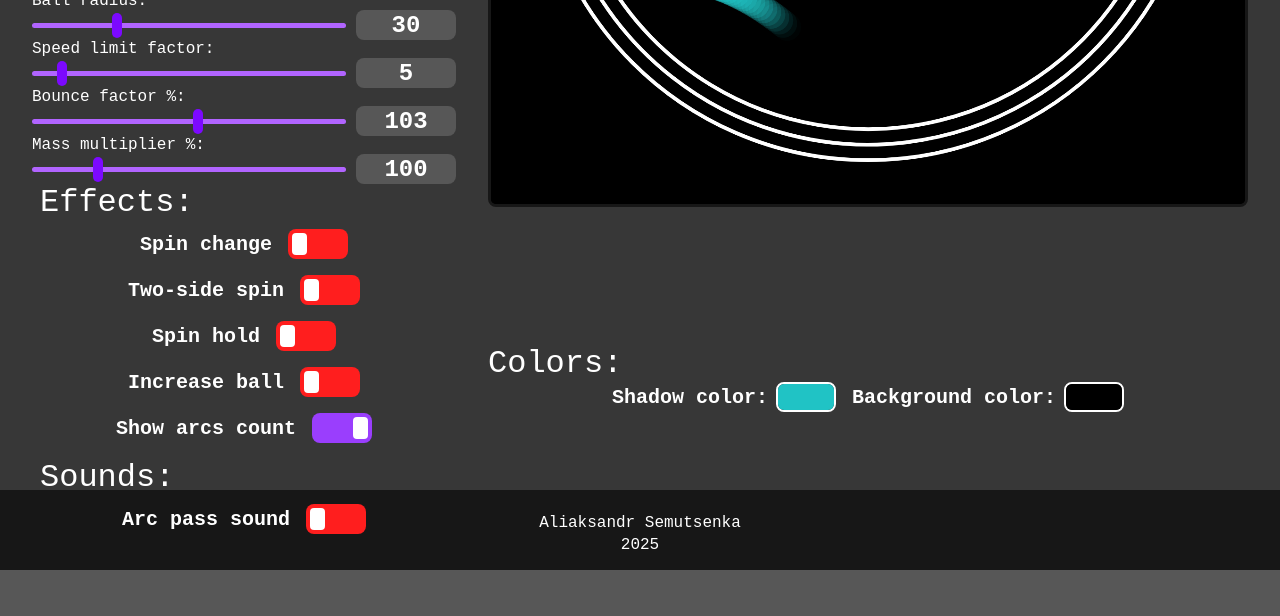
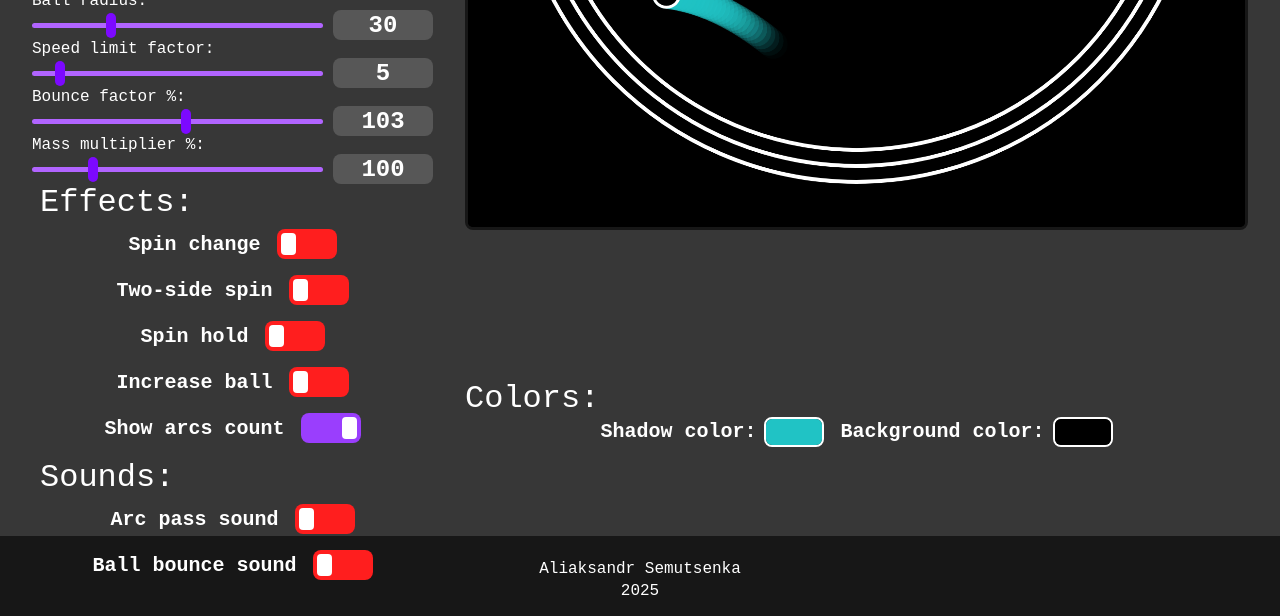
Before and after one commit to Zabrafax/adhd-trap, a plain HTML site: page index.html in a window 1280 px wide. Shown: the part 665-1281 px from the top of the page. Before the commit the page ends 1235 px from the top, so only its background shows below. Drawn offline with Linux system fonts and the light colour scheme.

Commit message:
ball bounce sound toggle

```diff
--- a/index.html
+++ b/index.html
@@ -188,8 +188,18 @@
                     <div class="switch__wrapper">
                         <label for="toggle6">Arc pass sound</label>
                         <div class="switch switch-violet">
-                            <input type="checkbox" id="toggle6"">
+                            <input type="checkbox" id="toggle6">
                             <label for="toggle6"></label>
+                        </div>
+                    </div>
+                </div>
+
+                <div class="switch__container">
+                    <div class="switch__wrapper">
+                        <label for="toggle7">Ball bounce sound</label>
+                        <div class="switch switch-violet">
+                            <input type="checkbox" id="toggle7">
+                            <label for="toggle7"></label>
                         </div>
                     </div>
                 </div>
```
